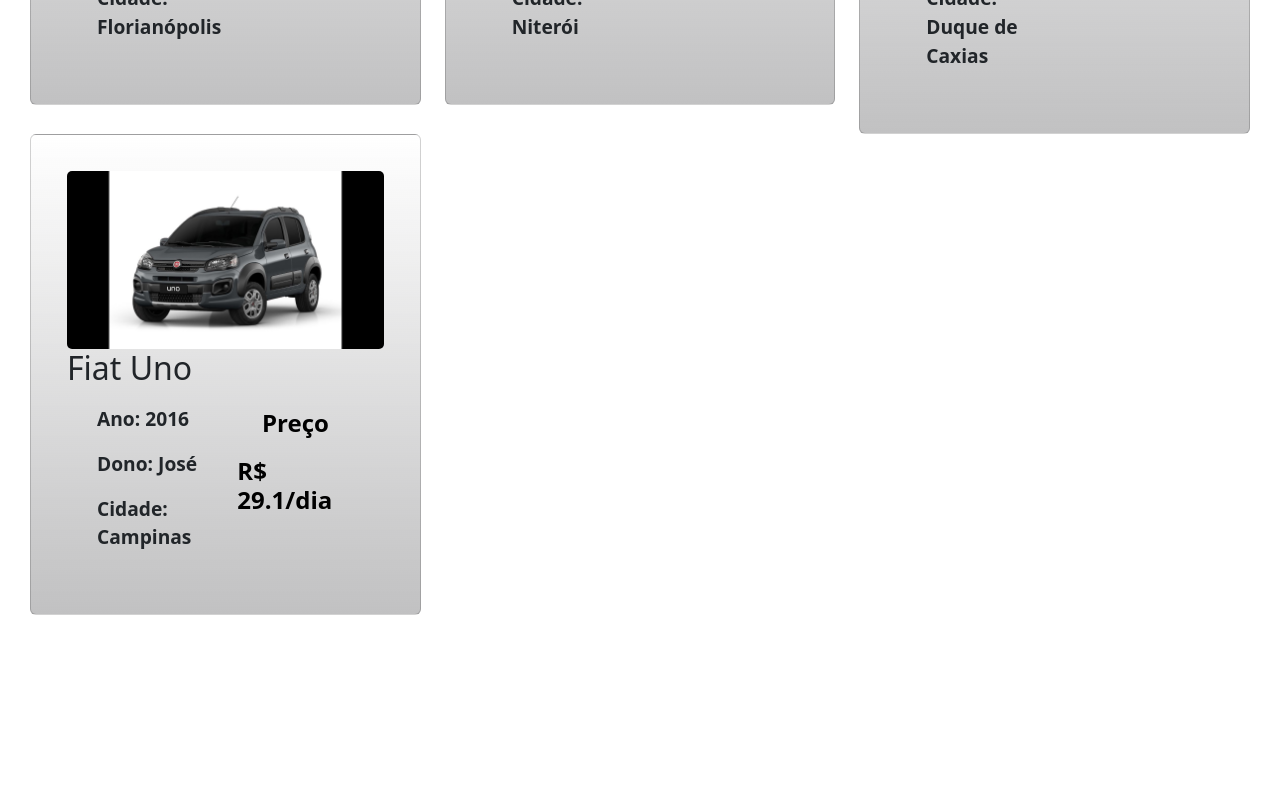
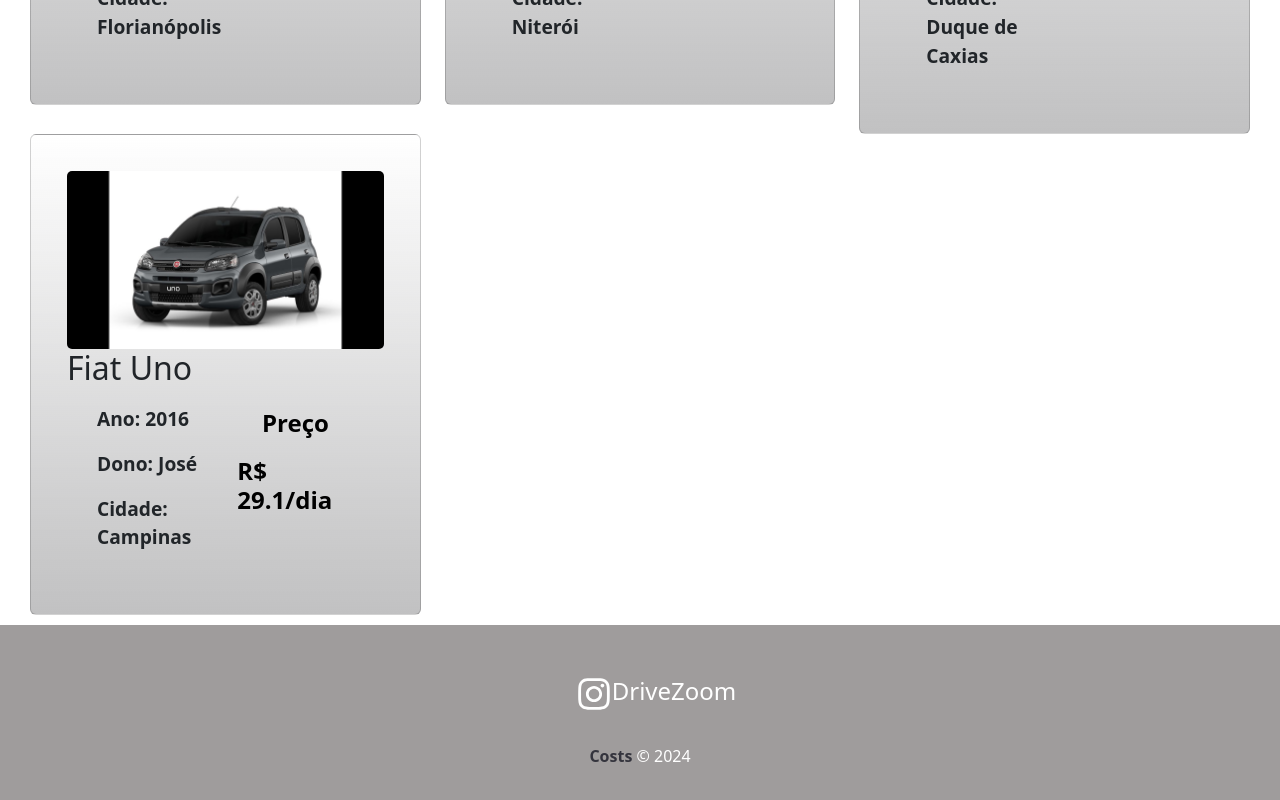
Before and after one commit to dsm-cefet-rj/ti-2024-1-grupo-sete, a React (Create React App) app: page / in a window 1280 px wide. Shown: the part 1254-2054 px from the top of the page. Before the commit the page ends 1879 px from the top, so only its background shows below. Built offline with nearby package versions, Linux system fonts and the light colour scheme.

Commit message:
Adicionei footer

```diff
--- a/package.json
+++ b/package.json
@@ -9,6 +9,7 @@
     "bootstrap": "^5.3.3",
     "react": "^18.2.0",
     "react-dom": "^18.2.0",
+    "react-icons": "^5.0.1",
     "react-router-dom": "^5.2.0",
     "react-scripts": "5.0.1",
     "reactstrap": "^9.2.2",
--- /dev/null
+++ b/src/Components/Footer/footer.js
@@ -0,0 +1,20 @@
+import { FaInstagram } from 'react-icons/fa';
+import styles from './footer.module.css'
+
+function Footer(){
+    return (
+    <footer className={styles.footer}>
+        <ul className={styles.social_list }>
+            <p>
+                <FaInstagram />
+                   DriveZoom
+            </p>
+        </ul>
+        <p className={styles.copy_right}>
+            <span>Costs</span> &copy; 2024
+        </p>
+    </footer>
+    )
+}
+
+export default Footer
--- /dev/null
+++ b/src/Components/Footer/footer.module.css
@@ -0,0 +1,38 @@
+.footer {
+    background-color: rgb(159, 156, 156);
+    color: #FFF;
+    padding: 3em;
+    text-align: center;
+}
+
+.social.list {
+    display: flex;
+    justify-content: center;
+    list-style-type: none;
+}
+
+.social_list p {
+    margin: 0 1em;
+}
+
+.social_list p:hover {
+    color: rgb(52, 52, 61);
+}
+
+.social_list p {
+    font-size: 1.5em;
+    cursor: pointer;
+}
+
+.social_list p svg {
+    font-size: 1.5em;
+}
+
+.copy_right {
+    margin-top: 2em;
+}
+
+.copy_right span {
+    font-weight: bold;
+    color: rgb(52, 52, 61);
+}
--- a/src/Pages/Detalhes/Detalhes.js
+++ b/src/Pages/Detalhes/Detalhes.js
@@ -1,9 +1,18 @@
 import React from "react";
+import HeaderMain from "../../Components/Header";
+import Footer from "../../Components/Footer/footer";
+
 
 export default function Detalhes(props){
     return(
-    <div>
-        <h1>Detalhes aqui</h1>
-   </div>
-)
+        <>
+        <HeaderMain />
+        <div>
+            <h1>Detalhes aqui</h1>
+        </div>
+        <footer>
+            <Footer />
+        </footer>
+        </>
+);
 }
--- a/src/Pages/Principal/Principal.js
+++ b/src/Pages/Principal/Principal.js
@@ -1,6 +1,7 @@
 import React from "react";
 import HeaderMain from "../../Components/Header";
 import Pesquisa from "../../Components/FerramentaPesquisa/pesquisa";
+import Footer from "../../Components/Footer/footer"
 
 
 export default function Principal(props){
@@ -13,5 +14,8 @@
         </div>
 
         <Pesquisa/>
+
+
+        <Footer />
         </>);
 }
```
Also changed, not shown: 2 other files (tests, documents, lock files or other folders).
